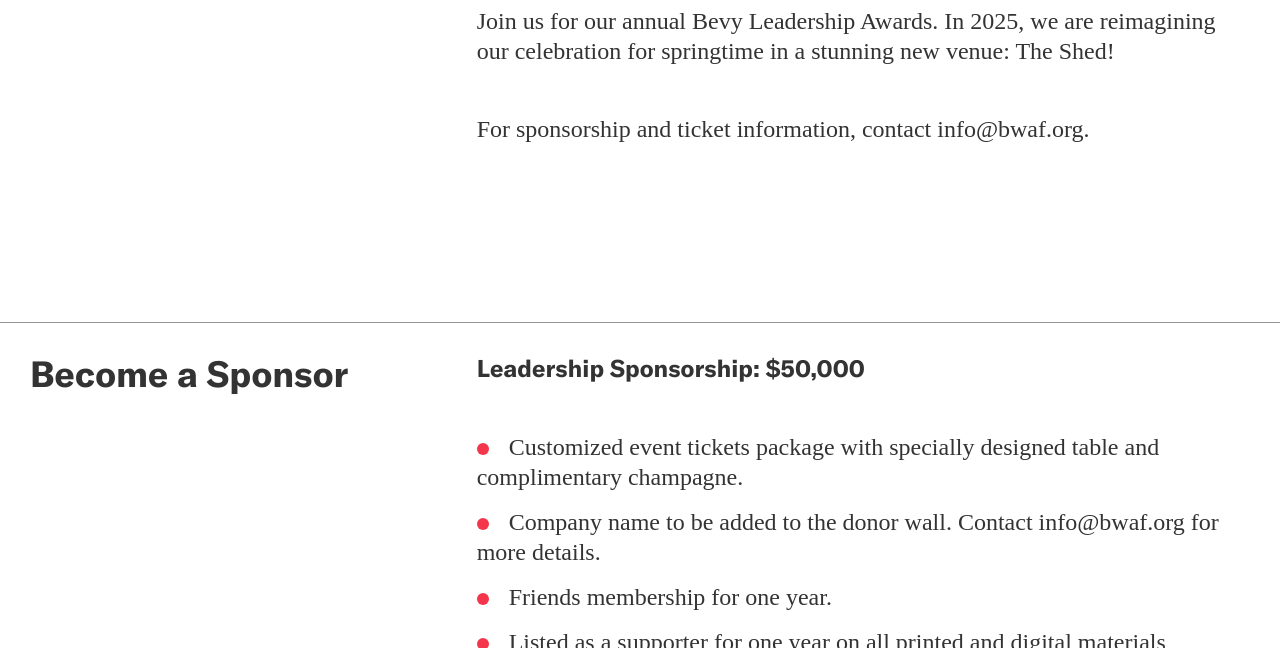
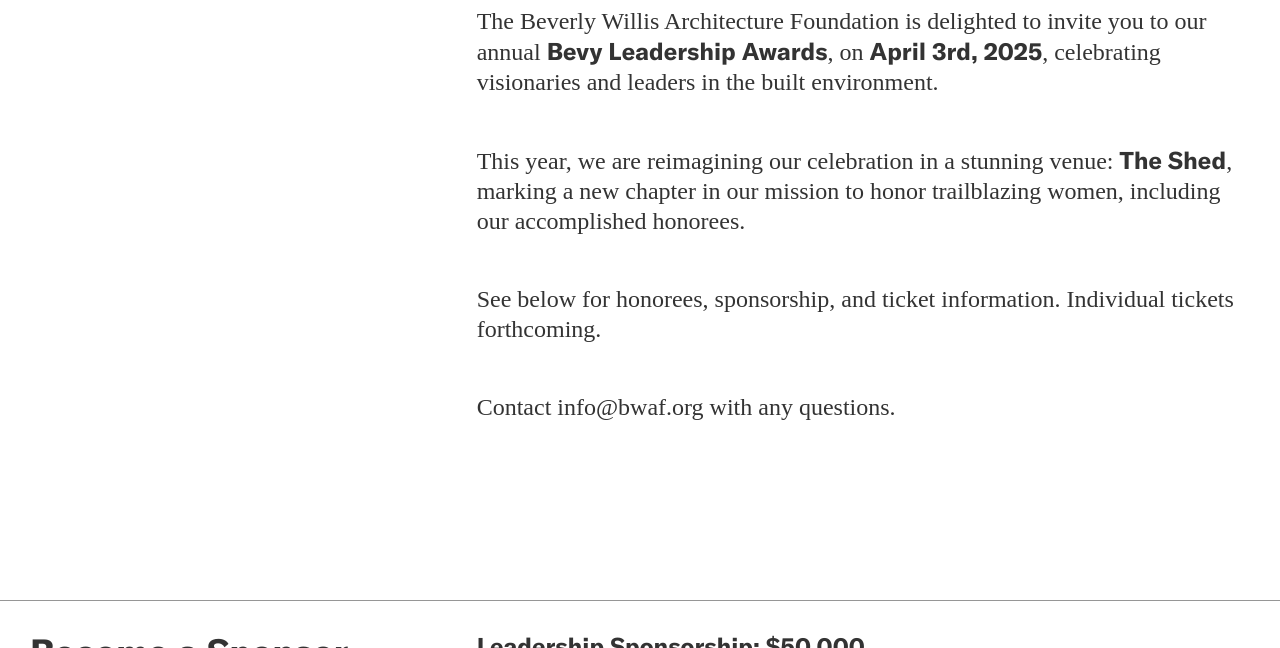
Before and after one commit to jengalas/bwaf-bbw, a Jekyll site: the page built from _programs/leadership-awards-gala.md, in a window 1280 px wide and 900 px high, scrolled down 495 px, cut to the strip 252-900 px from the top of the window. Built offline with Jekyll 4.4.1, drawn with Linux system fonts in a browser that asks for light colours; nearby versions of some CDN libraries; some web fonts are replaced.

Commit message:
Updated 1 file via CloudCannon.

```diff
--- a/_programs/leadership-awards-gala.md
+++ b/_programs/leadership-awards-gala.md
@@ -30,11 +30,21 @@
       link_url: ''
       link_text: ''
     text_block: >-
-      Join us for our annual Bevy Leadership Awards. In 2025, we are reimagining
-      our celebration for springtime in a stunning new venue: The Shed!
+      The Beverly Willis Architecture Foundation is delighted to invite you to
+      our annual **Bevy Leadership Awards**, on **April 3rd, 2025**, celebrating
+      visionaries and leaders in the built environment.
 
 
-      For sponsorship and ticket information, contact info@bwaf.org.&nbsp;
+      This year, we are reimagining our celebration in a stunning venue: **The
+      Shed**, marking a new chapter in our mission to honor trailblazing women,
+      including our accomplished honorees.
+
+
+      See below for honorees, sponsorship, and ticket information. Individual
+      tickets forthcoming.
+
+
+      Contact info@bwaf.org with any questions.
   - template: text-block
     button:
       - button_text: 'Leadership Sponsorship: $50,000'
```
